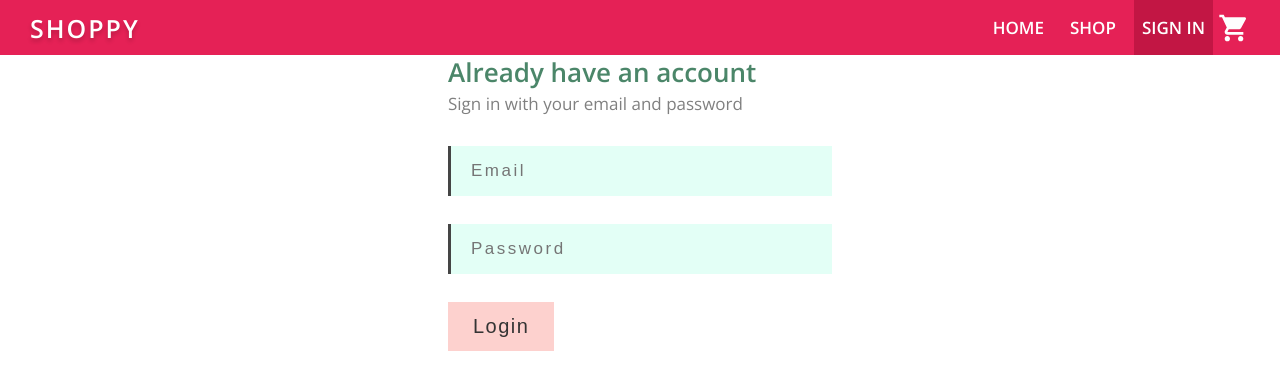
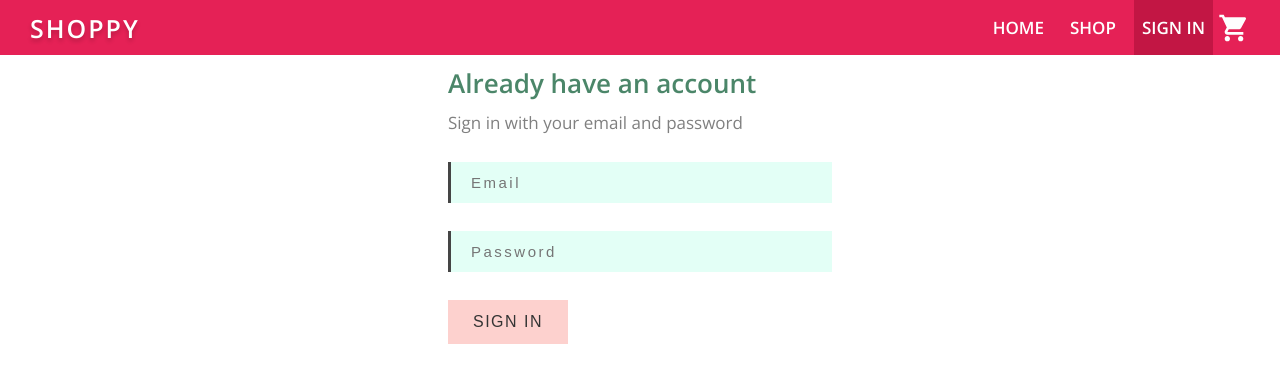
Before and after one commit to touhidulShawan/shoppy, a React (Create React App) app: page /signIn in a window 1280 px wide. Shown: the top 390 px of the page. Built offline with nearby package versions, Linux system fonts and the light colour scheme.

Commit message:
fix some style issue

```diff
--- a/src/components/btn/Btn.jsx
+++ b/src/components/btn/Btn.jsx
@@ -1,10 +1,10 @@
 import React from "react";
 import "./Btn.scss";
 
-function Btn({ ...props }) {
+function Btn({ children, ...props }) {
   return (
     <button className="btn" {...props}>
-      {props.title}
+      {children}
     </button>
   );
 }
--- a/src/components/btn/Btn.scss
+++ b/src/components/btn/Btn.scss
@@ -5,12 +5,12 @@ $color: #343434;
 .btn {
   background: $bg;
   color: $color;
-  font-size: 2rem;
+  font-size: 1.6rem;
   padding: 1.3rem 2.5rem;
   border: none;
   outline: none;
   cursor: pointer;
-  text-transform: capitalize;
+  text-transform: uppercase;
   letter-spacing: 0.15rem;
   transition: letter-spacing 300ms ease-out;
 
--- a/src/components/form-input/FormInput.scss
+++ b/src/components/form-input/FormInput.scss
@@ -7,11 +7,11 @@ $main-color: #454545;
 
 .input-field {
   width: 100%;
-  padding: 1.5rem 2rem;
+  padding: 1.2rem 2rem;
   outline: none;
   border: none;
   background: $bg-color;
-  font-size: 1.7rem;
+  font-size: 1.5rem;
   letter-spacing: 0.25rem;
   color: $main-color;
   border-left: 3px solid $main-color;
--- a/src/components/signIn/SignIn.jsx
+++ b/src/components/signIn/SignIn.jsx
@@ -53,7 +53,7 @@ class SignIn extends Component {
             onChange={this.handleChange}
             placeholder="Password"
           />
-          <Btn type="submit" value="Login" title="Login" />
+          <Btn type="submit">sign in</Btn>
         </form>
       </div>
     );
--- a/src/components/signIn/SignIn.scss
+++ b/src/components/signIn/SignIn.scss
@@ -9,11 +9,11 @@ $secondary-color: #4b8669;
 h2 {
   font-size: 2.6rem;
   color: $secondary-color;
-  line-height: 3.5rem;
+  margin: 1rem 0;
 }
 
 span {
   color: $gray;
   font-size: 1.7rem;
-  line-height: 2.8rem;
+  margin: 1rem 0;
 }
```
Also changed, not shown: src/components/signUp/SignUp.jsx (added).
